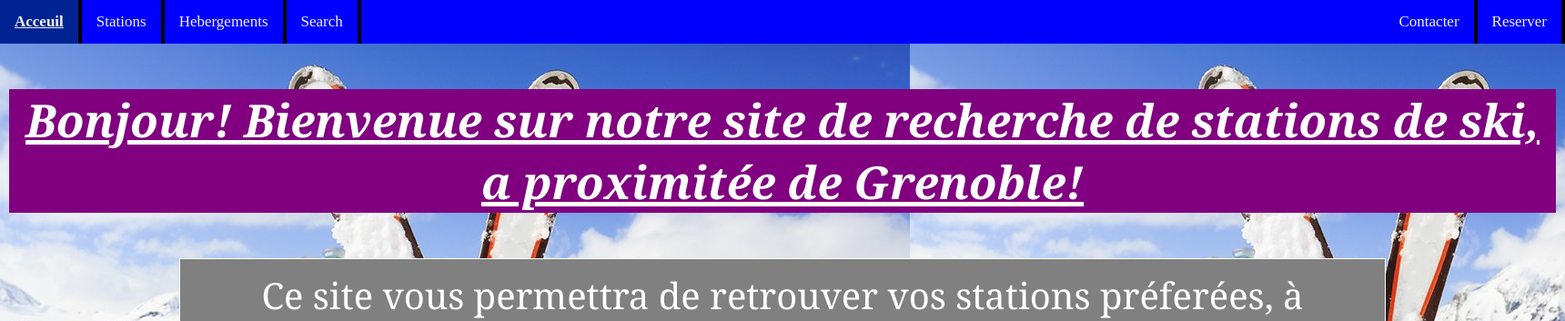
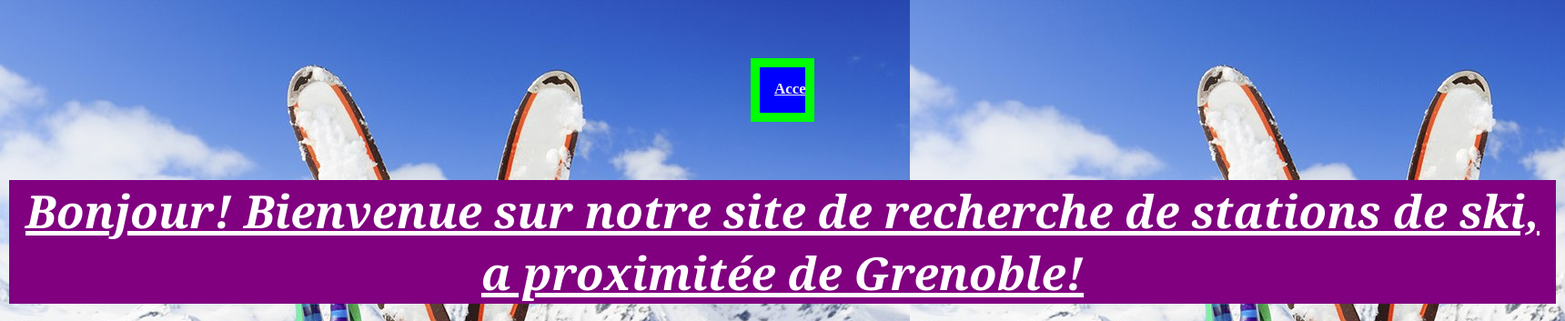
Before and after one commit to igordidier/projet-web, a PHP site: page / in a window 1720 px wide. Shown: the top 353 px of the page at 91% size. Run offline with PHP 8.4, Linux system fonts and the light colour scheme.

Commit message:
Update main.css

```diff
--- a/main.css
+++ b/main.css
@@ -28,7 +28,10 @@ footer{
   background-color: blue;
   margin: auto;
   display: block;
-
+    margin: 4em auto;
+    width: 50px;
+    height: 50px;
+    border: 10px solid lime;
 }
 
 .topnav a {
```
